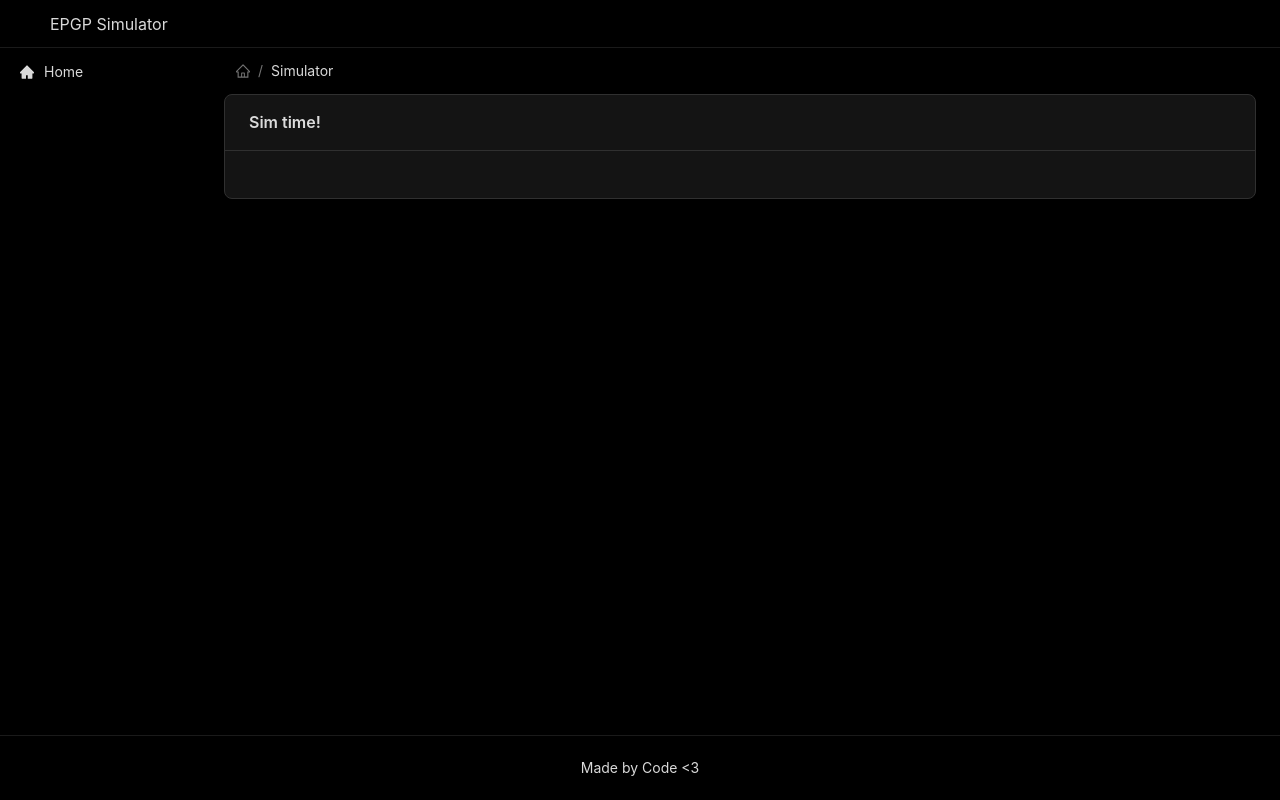
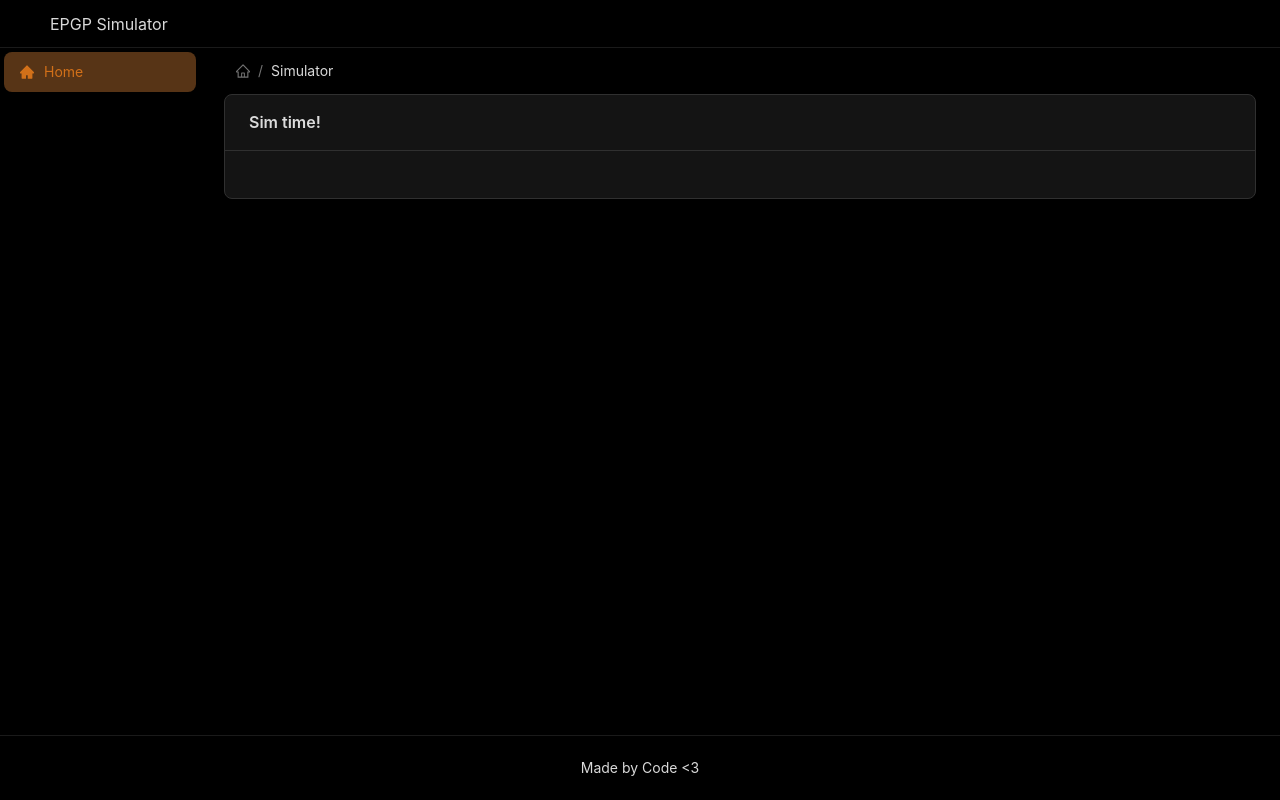
Before and after one commit to thecodeboss/epgp-simulator, a React (Create React App) app: page / in a window 1280 px wide. Built offline with nearby package versions, Linux system fonts and the light colour scheme.

Commit message:
Highlight home in sidebar

```diff
--- a/src/components/Sidebar.tsx
+++ b/src/components/Sidebar.tsx
@@ -16,7 +16,11 @@ const items: MenuItem[] = [
 export const Sidebar: FC = () => {
   return (
     <Layout.Sider style={{ backgroundColor: 'transparent' }}>
-      <Menu items={items} style={{ backgroundColor: 'transparent', borderRight: 0 }} />
+      <Menu
+        items={items}
+        selectedKeys={['home']}
+        style={{ backgroundColor: 'transparent', borderRight: 0 }}
+      />
     </Layout.Sider>
   );
 };
```
